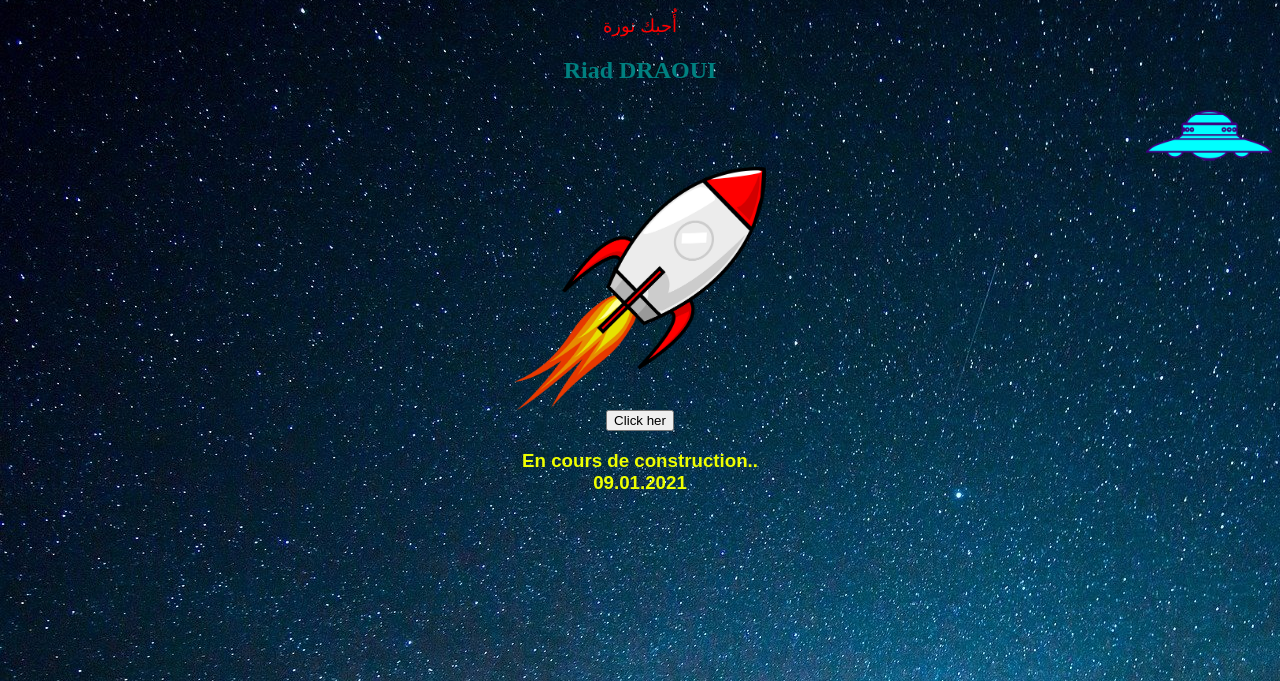
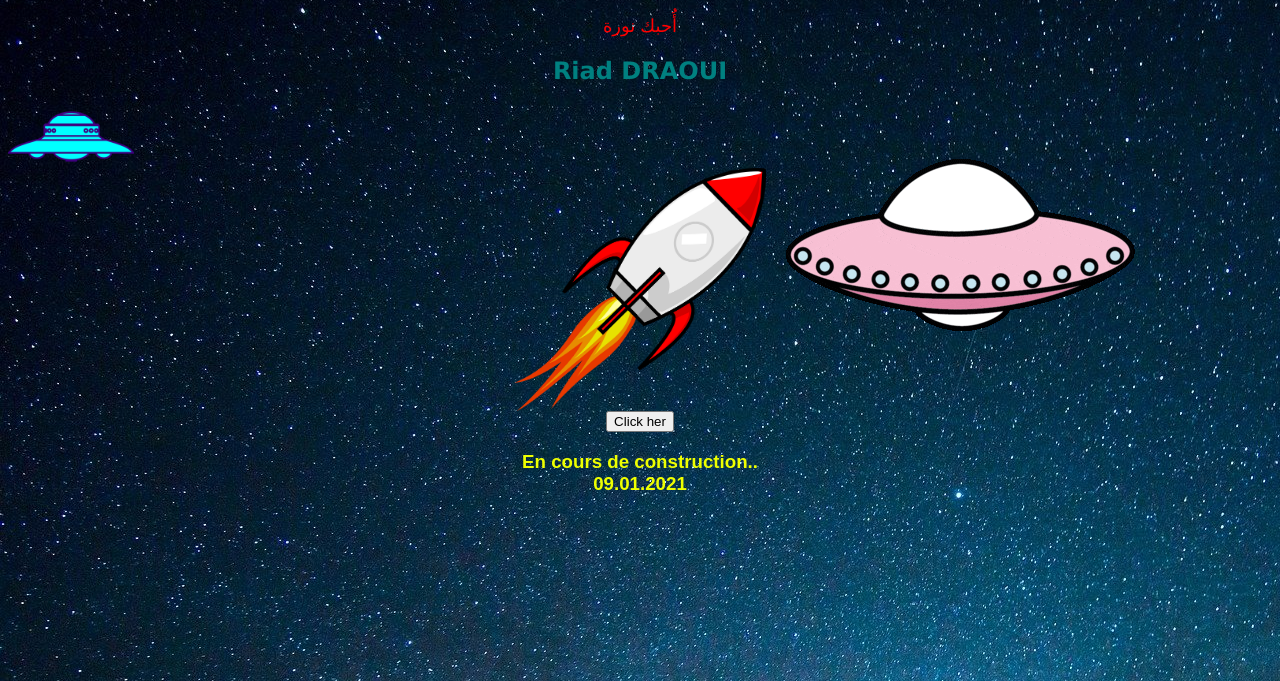
Before and after one commit to Riad21/riad01, a plain HTML site: page index.html in a window 1280 px wide. Shown: the part 119-800 px from the top of the page. Drawn offline with Linux system fonts and the light colour scheme.

Commit message:
Update index.html

```diff
--- a/index.html
+++ b/index.html
@@ -26,7 +26,8 @@
             font-family: fantasy;
         }
         body {
-            background-image: url('space.jpg');
+            background: url('space.jpg') fixed;
+            font-family: Verdana, Geneva, Tahoma, sans-serif;
 
         }
 
@@ -44,10 +45,29 @@
   width: 10%;
 }
 
+.left2 {
+    display: block;
+  margin-left: auto;
+  margin-right: right;
+  width: 20%;
+}
+.right {
+    display: block;
+  margin-left: right;
+  margin-right: auto;
+  width: 10%;
+}
+
 .centerButton {
     display: block;
   margin-left: auto;
   margin-right: auto;
+}
+
+#giphy {
+    position:absolute;
+    top: 200px;
+    right:20px;
 }
 
     </style>
@@ -60,8 +80,11 @@
         <p id="nora">أُحبك نورة</p>
     <h2>Riad DRAOUI</h2>
 
-    <img src="ovni.png" alt="ovni" class="left">
-    <img src="rocket.png" alt="Rocket" class="center">
+    <img src="giphy.gif" alt="ovni" id="giphy">
+
+    <img src="ovni.png" alt="ovni" class="right" id="ovni">
+
+    <img src="rocket.png" alt="Rocket" class="center" id="rocket">
 
     <button id="button1" class="centerButton" onclick="alert('أهلا بك حبوبتي نورة الغالية على موقعي')">Click her</button>
 
```
